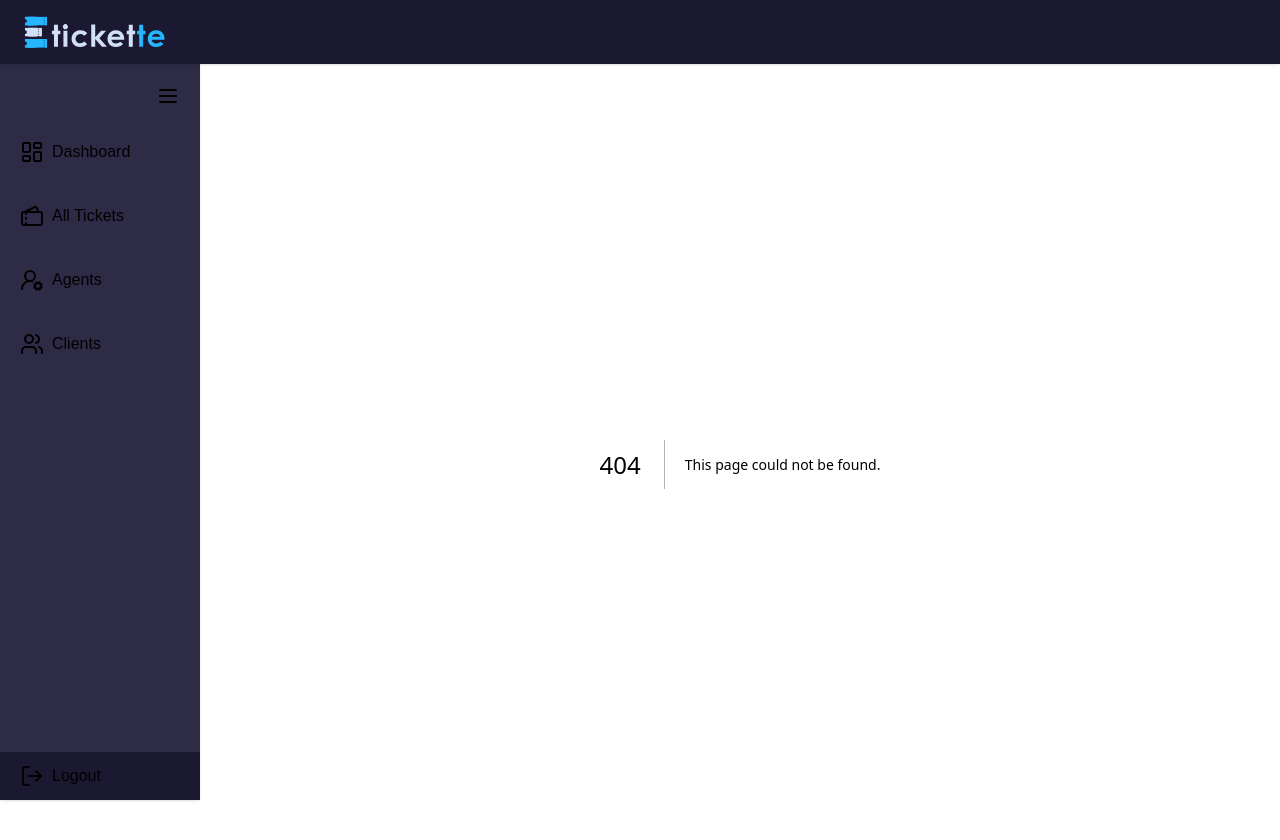
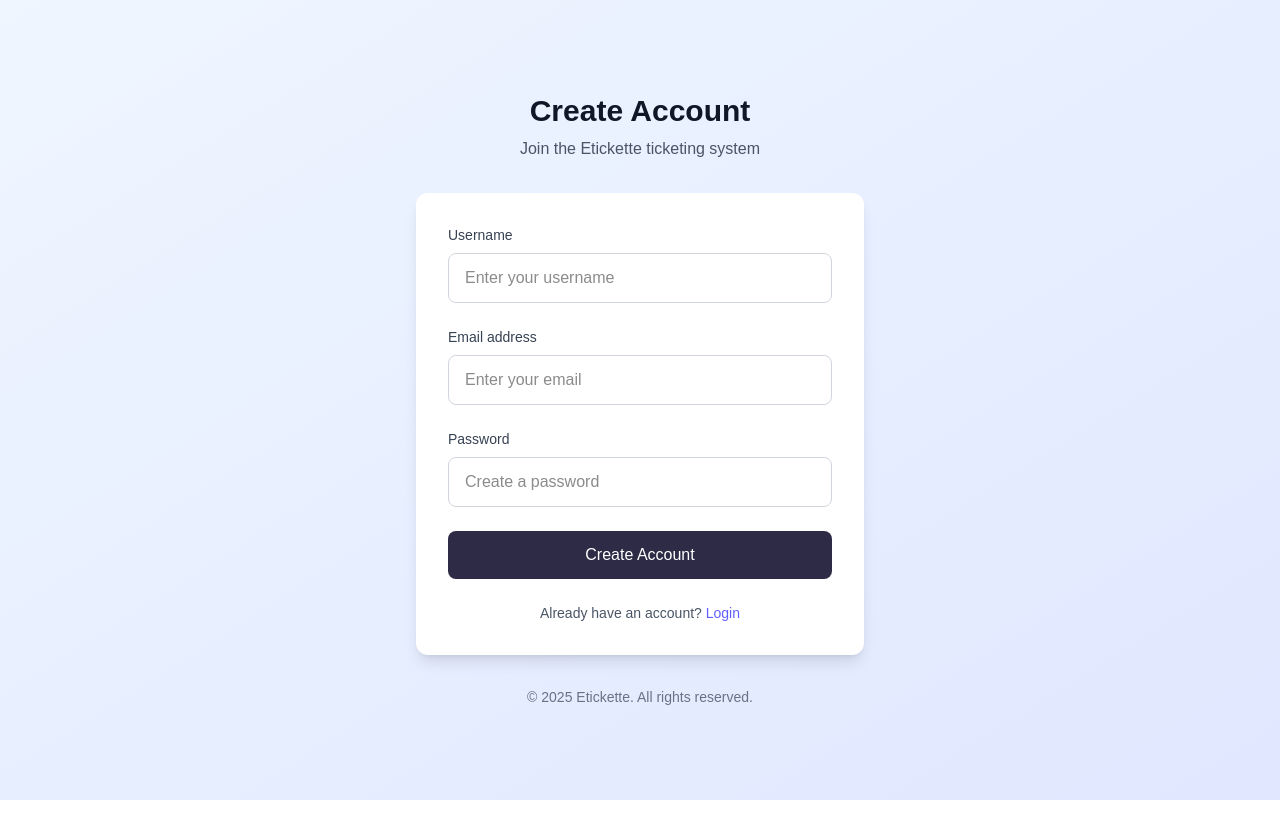
Before and after one commit to Noice17/Etickette, a Next.js app in the folder frontend/etickette-frontend/: page /register in a window 1280 px wide. Before the commit this address had no page. Shown: the top 840 px of the page. After the commit the page ends 800 px from the top, so only its background shows below. Built offline with nearby package versions, Linux system fonts and the light colour scheme.

Commit message:
Auth pages

```diff
--- a/frontend/etickette-frontend/src/app/auth/login/page.tsx
+++ b/frontend/etickette-frontend/src/app/(auth)/login/page.tsx
@@ -1,6 +1,7 @@
 "use client";
 import { useState } from "react";
 import { useRouter } from "next/navigation";
+import Link from "next/link";
 
 export default function LoginPage() {
   const [formData, setFormData] = useState({
@@ -18,7 +19,6 @@ export default function LoginPage() {
   };
 
   const handleLogin = () => {
-    // Simple redirect to main page without any authentication logic
     router.push("/");
   };
 
@@ -28,7 +28,7 @@ export default function LoginPage() {
         {/* Header */}
         <div className="text-center">
           <h2 className="text-3xl font-bold text-gray-900 mb-2">Welcome to Etickette</h2>
-          <p className="text-gray-600">Sign in to your ticketing system</p>
+          <p className="text-gray-600">Login to the #1 Ticketing System</p>
         </div>
 
         {/* Login Form */}
@@ -66,26 +66,6 @@ export default function LoginPage() {
               />
             </div>
 
-            {/* Remember Me */}
-            <div className="flex items-center justify-between">
-              <div className="flex items-center">
-                <input
-                  id="remember-me"
-                  name="remember-me"
-                  type="checkbox"
-                  className="h-4 w-4 text-indigo-600 focus:ring-indigo-500 border-gray-300 rounded"
-                />
-                <label htmlFor="remember-me" className="ml-2 block text-sm text-gray-700">
-                  Remember me
-                </label>
-              </div>
-              <button
-                type="button"
-                className="text-sm text-indigo-600 hover:text-indigo-500 font-medium"
-              >
-                Forgot password?
-              </button>
-            </div>
 
             {/* Login Button */}
             <button
@@ -93,7 +73,7 @@ export default function LoginPage() {
               onClick={handleLogin}
               className="w-full bg-indigo-600 text-white py-3 px-4 rounded-lg font-medium hover:bg-indigo-700 focus:ring-2 focus:ring-indigo-500 focus:ring-offset-2 transition-colors"
             >
-              Sign in
+              Log in
             </button>
           </div>
 
@@ -101,9 +81,9 @@ export default function LoginPage() {
           <div className="mt-6 text-center">
             <p className="text-sm text-gray-600">
               Don't have an account?{" "}
-              <button className="text-indigo-600 hover:text-indigo-500 font-medium">
-                Contact your administrator
-              </button>
+              <Link href="/register" className="text-indigo-500 hover:text-indigo-300 font-medium hover:underline">
+                Register
+              </Link>
             </p>
           </div>
         </div>
--- /dev/null
+++ b/frontend/etickette-frontend/src/app/(auth)/register/page.tsx
@@ -0,0 +1,115 @@
+"use client";
+import { useState } from "react";
+import { useRouter } from "next/navigation";
+import Link from "next/link";
+
+export default function RegisterPage() {
+  const [formData, setFormData] = useState({
+    username: "",
+    email: "",
+    password: "",
+  });
+  const router = useRouter();
+
+  const handleInputChange = (e: React.ChangeEvent<HTMLInputElement>) => {
+    const { name, value } = e.target;
+    setFormData(prev => ({
+      ...prev,
+      [name]: value
+    }));
+  };
+
+  const handleRegister = () => {
+    // Simple redirect to main page without any registration logic
+    router.push("/login");
+  };
+
+  return (
+    <div className="min-h-screen flex items-center justify-center bg-gradient-to-br from-blue-50 to-indigo-100 px-4 sm:px-6 lg:px-8">
+      <div className="max-w-md w-full space-y-8">
+        {/* Header */}
+        <div className="text-center">
+          <h2 className="text-3xl font-bold text-gray-900 mb-2">Create Account</h2>
+          <p className="text-gray-600">Join the Etickette ticketing system</p>
+        </div>
+
+        {/* Register Form */}
+        <div className="bg-white rounded-xl shadow-lg p-8">
+          <div className="space-y-6">
+            {/* Username Field */}
+            <div>
+              <label htmlFor="username" className="block text-sm font-medium text-gray-700 mb-2">
+                Username
+              </label>
+              <input
+                id="username"
+                name="username"
+                type="text"
+                value={formData.username}
+                onChange={handleInputChange}
+                className="w-full px-4 py-3 border border-gray-300 rounded-lg focus:ring-2 focus:ring-indigo-500 focus:border-indigo-500 transition-colors"
+                placeholder="Enter your username"
+              />
+            </div>
+
+            {/* Email Field */}
+            <div>
+              <label htmlFor="email" className="block text-sm font-medium text-gray-700 mb-2">
+                Email address
+              </label>
+              <input
+                id="email"
+                name="email"
+                type="email"
+                value={formData.email}
+                onChange={handleInputChange}
+                className="w-full px-4 py-3 border border-gray-300 rounded-lg focus:ring-2 focus:ring-indigo-500 focus:border-indigo-500 transition-colors"
+                placeholder="Enter your email"
+              />
+            </div>
+
+            {/* Password Field */}
+            <div>
+              <label htmlFor="password" className="block text-sm font-medium text-gray-700 mb-2">
+                Password
+              </label>
+              <input
+                id="password"
+                name="password"
+                type="password"
+                value={formData.password}
+                onChange={handleInputChange}
+                className="w-full px-4 py-3 border border-gray-300 rounded-lg focus:ring-2 focus:ring-indigo-500 focus:border-indigo-500 transition-colors"
+                placeholder="Create a password"
+              />
+            </div>
+
+            {/* Register Button */}
+            <button
+              type="button"
+              onClick={handleRegister}
+              className="w-full bg-indigo-600 text-white py-3 px-4 rounded-lg font-medium hover:bg-indigo-700 focus:ring-2 focus:ring-indigo-500 focus:ring-offset-2 transition-colors"
+            >
+              Create Account
+            </button>
+          </div>
+
+          {/* Additional Links */}
+          <div className="mt-6 text-center">
+            <p className="text-sm text-gray-600">
+              Already have an account?{" "}
+              <Link href="/login" className="text-indigo-500 hover:text-indigo-300 font-medium hover:underline">
+                Login
+              </Link>
+            </p>
+          </div>
+        </div>
+
+        {/* Footer */}
+        <div className="text-center text-sm text-gray-500">
+          © 2025 Etickette. All rights reserved.
+        </div>
+      </div>
+    </div>
+  );
+}
--- /dev/null
+++ b/frontend/etickette-frontend/src/app/(main)/layout.tsx
@@ -0,0 +1,10 @@
+// src/app/(main)/layout.tsx
+import AppShell from "../components/AppShell";
+
+export default function MainLayout({
+  children,
+}: {
+  children: React.ReactNode;
+}) {
+  return <AppShell>{children}</AppShell>;
+}
--- a/frontend/etickette-frontend/src/app/components/Sidebar.tsx
+++ b/frontend/etickette-frontend/src/app/components/Sidebar.tsx
@@ -64,7 +64,7 @@ export default function Sidebar({ collapsed, toggleCollapsed }: Props) {
 
       {/* Bottom section: Logout */}
       <div className="bg-indigo-800">
-        <Link href="/auth/login">
+        <Link href="/login">
           <div className="flex items-center gap-2 px-5 py-3 hover:bg-indigo-700 rounded">
             <LogOut />
             {!collapsed && <span>Logout</span>}
--- a/frontend/etickette-frontend/src/app/layout.tsx
+++ b/frontend/etickette-frontend/src/app/layout.tsx
@@ -29,7 +29,7 @@ export default function RootLayout({
       <body
         className={`${geistSans.variable} ${geistMono.variable} antialiased`}
       >
-        <AppShell>{children}</AppShell>
+        {children}
       </body>
     </html>
   );
```
Also changed, not shown: frontend/etickette-frontend/src/app/(auth)/layout.tsx (renamed from frontend/etickette-frontend/src/app/auth/layout.tsx), frontend/etickette-frontend/src/app/(main)/page.tsx (renamed from frontend/etickette-frontend/src/app/page.tsx), frontend/etickette-frontend/src/app/(main)/pages/admin/all-tickets/page.tsx (renamed from frontend/etickette-frontend/src/app/pages/admin/all-tickets/page.tsx), frontend/etickette-frontend/src/app/(main)/pages/admin/view-agents/page.tsx (renamed from frontend/etickette-frontend/src/app/pages/admin/view-agents/page.tsx), frontend/etickette-frontend/src/app/(main)/pages/admin/view-clients/page.tsx (renamed from frontend/etickette-frontend/src/app/pages/admin/view-clients/page.tsx).
